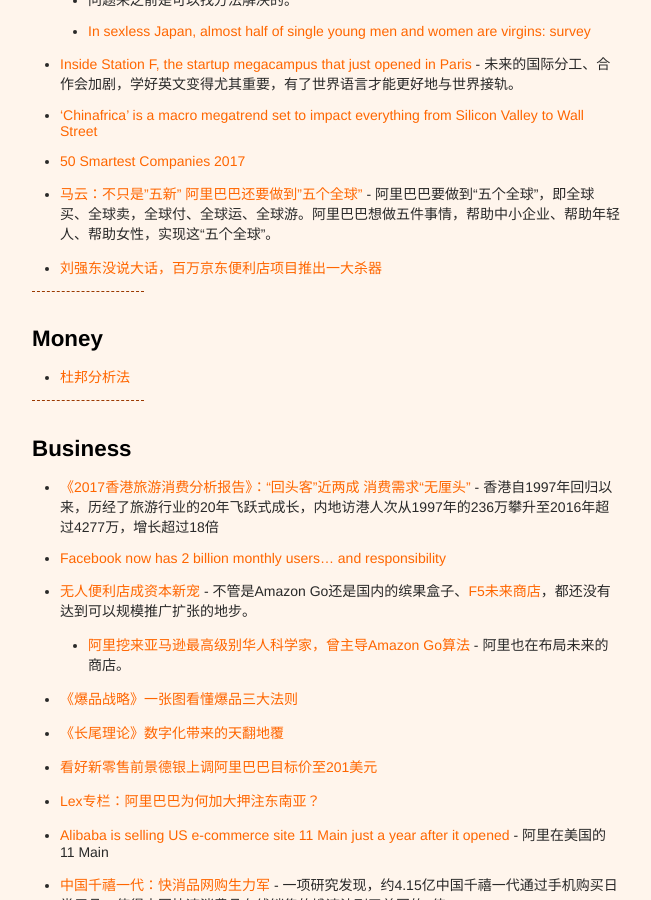
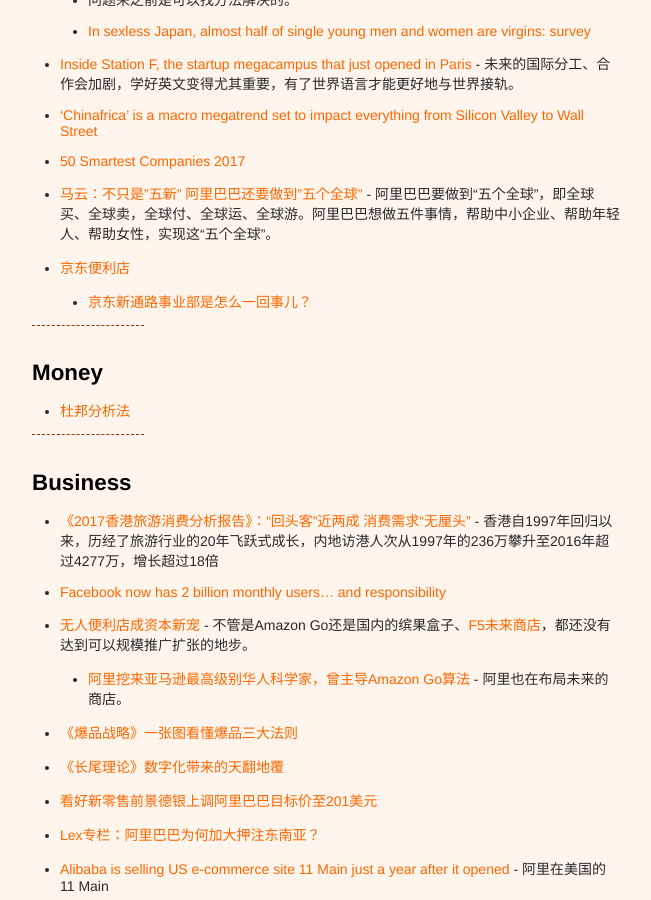
Before and after one commit to xianyuxmu/xianyuxmu.github.io, a Jekyll site: the page built from _posts/2017-07-03-monthly-reading.md, in a window 1280 px wide and 900 px high, scrolled down 894 px. Shown: the whole window, without its empty margins (314-965 px from the left). Built offline with Jekyll 4.4.1, drawn with Linux system fonts in a browser that asks for light colours; comment, search, counter and statistics services are not loaded.

Commit message:
Reading 18 Jul. 2017

```diff
--- a/_posts/2017-07-03-monthly-reading.md
+++ b/_posts/2017-07-03-monthly-reading.md
@@ -38,7 +38,8 @@
 - [‘Chinafrica’ is a macro megatrend set to impact everything from Silicon Valley to Wall Street](https://techcrunch.com/2017/07/07/chinafrica-is-a-macro-megatrend-set-to-impact-everything-from-silicon-valley-to-wall-street/)
 - [50 Smartest Companies 2017](https://www.technologyreview.com/lists/companies/2017/)
 - [马云：不只是"五新" 阿里巴巴还要做到"五个全球"](http://news.xinhuanet.com/fortune/2017-07/11/c_129652788.htm) - 阿里巴巴要做到“五个全球”，即全球买、全球卖，全球付、全球运、全球游。阿里巴巴想做五件事情，帮助中小企业、帮助年轻人、帮助女性，实现这“五个全球”。
-- [刘强东没说大话，百万京东便利店项目推出一大杀器](http://www.sohu.com/a/155468174_122441)
+- [京东便利店](http://www.sohu.com/a/155468174_122441)
+	- [京东新通路事业部是怎么一回事儿？](https://www.zhihu.com/question/39624776)
 
 
 ----
```
